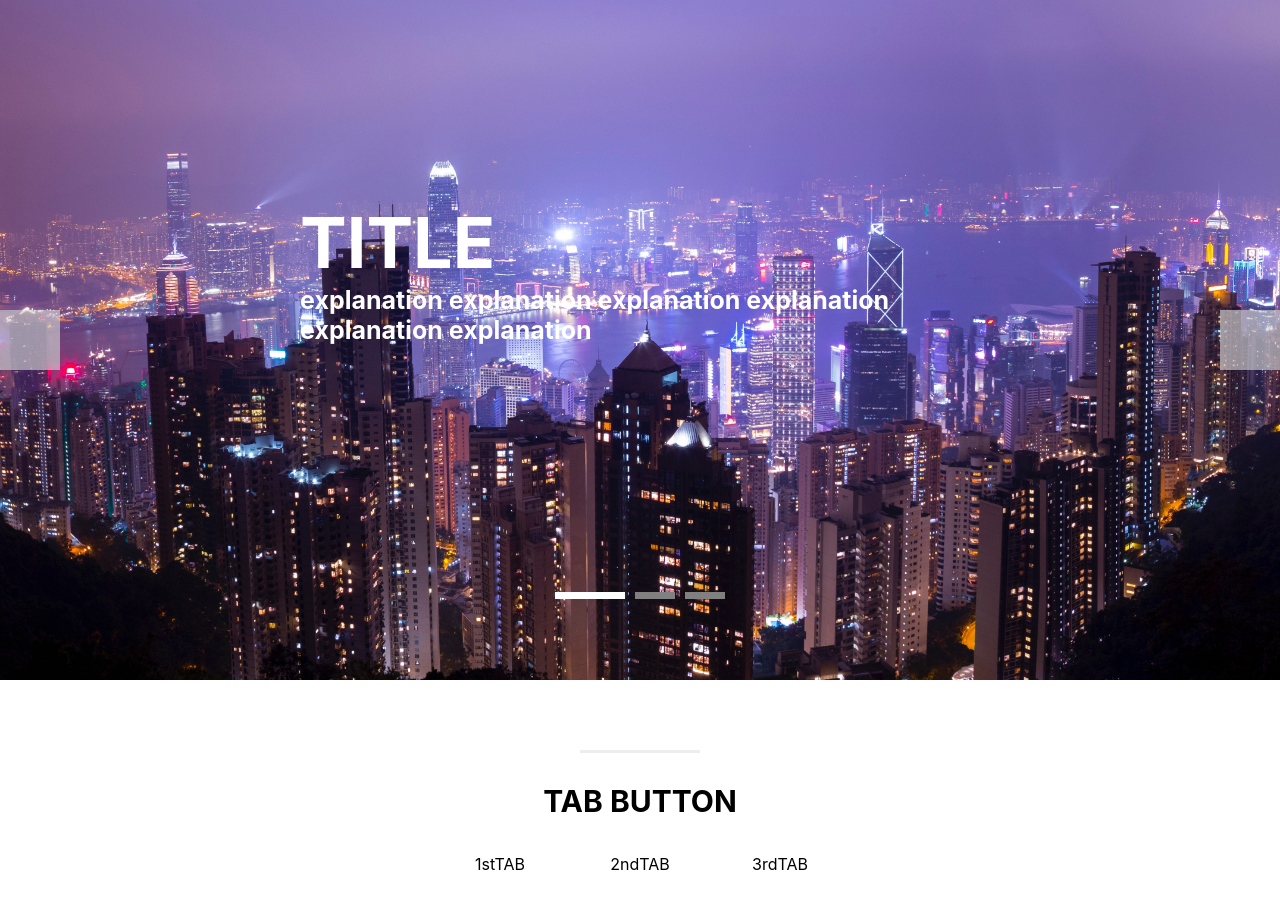
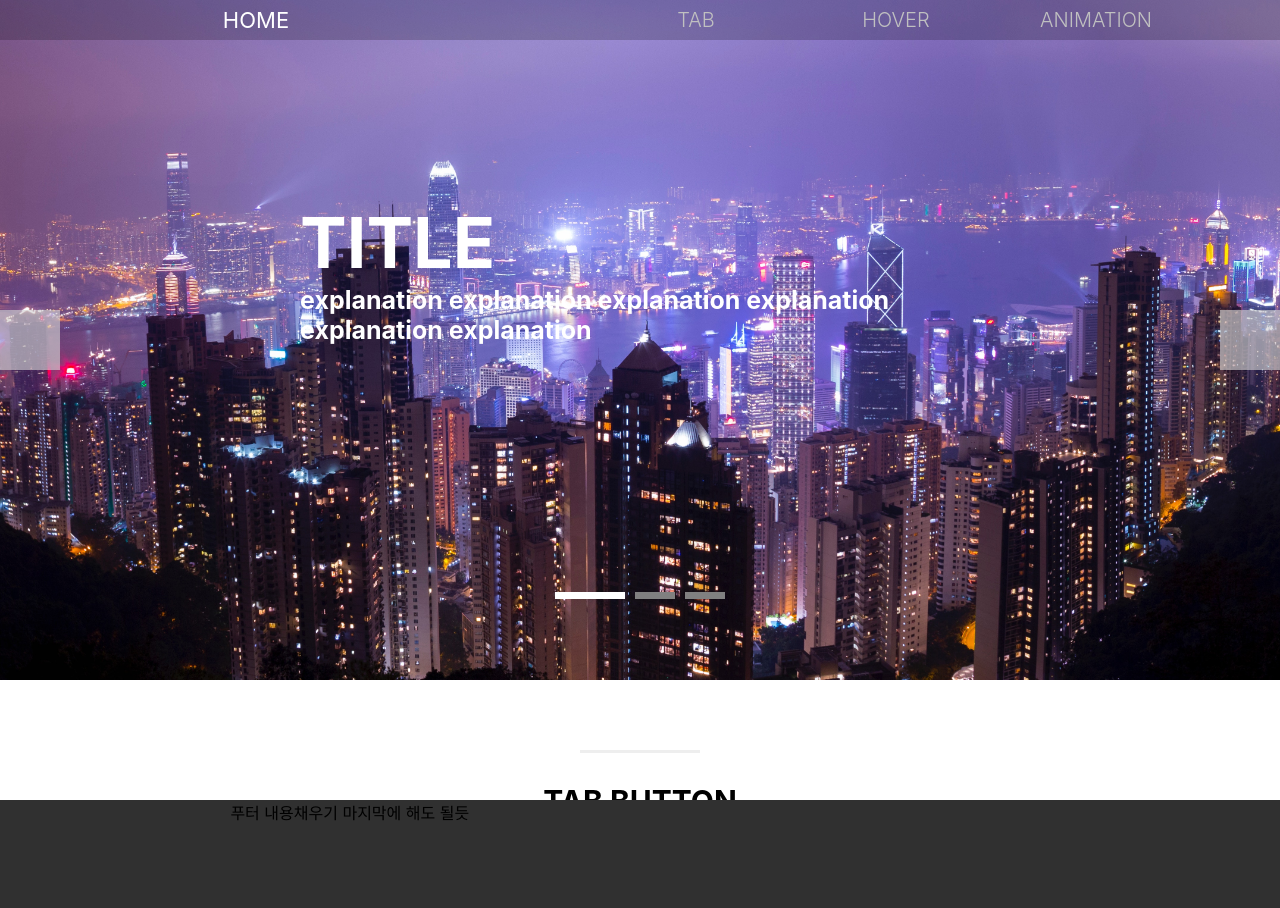
Before and after one commit to thdrudtp15/WebStandard, a React (Create React App) app in the folder web/: page / in a window 1280 px wide. Shown: the top 908 px of the page. Built offline with nearby package versions, Linux system fonts and the light colour scheme; grey boxes are pictures that could not be loaded; some icons are missing.

Commit message:
feat : 네브바 컴포넌트 생성 fix : 푸터 버튼 삭제 및 이벤트 추가

```diff
--- a/web/src/App.tsx
+++ b/web/src/App.tsx
@@ -5,6 +5,8 @@ import ImgSlide from './components/ImgSlide';
 import TabBtn from './components/TabBtn';
 import Hover from './components/Hover';
 import Section from './components/Section';
+import Footer from './components/Footer';
+import Navbar from './components/Navbar';
 
 import sectionImg from "./Image/light.jpg";
 
@@ -12,10 +14,13 @@ import sectionImg from "./Image/light.jpg";
 function App() {
   return (
     <div>
+      <Navbar />
       <ImgSlide />
       <TabBtn/>
       <Section img={sectionImg} subject="SECTION TITLE" text="SECTION EXPLANATION" fontColor="white"/>
       <Hover />
+      <div style={{height : "200px"}}></div>
+      <Footer />
     </div>
   );
 }
--- /dev/null
+++ b/web/src/components/Footer.tsx
@@ -0,0 +1,40 @@
+import "../css/footer.css";
+import "../css/boxTemplate.css"
+import userEvent from "@testing-library/user-event";
+import { useEffect } from "react";
+
+function Footer(){
+
+
+
+    //화면 끝까지 내리면 footer 전개하는 걸로
+    useEffect(()=>{
+        function scrollEvnt(){
+            let scroll = window.scrollY; //내가 내린 수치
+            let view = window.innerHeight; //보여지는 화면의 크기
+            let height =document.body.scrollHeight;//전체 화면의 높이
+
+            let percent = scroll / (height - view) * 100;
+
+            const tag = document.querySelector(".footer-wrap")
+            console.log(percent)
+                if(tag instanceof HTMLElement) {
+                    if(percent > 90) {
+                        tag.classList.add("footer-expand");
+                    }else {
+                        tag.classList.remove("footer-expand");
+                    }
+            }
+        }
+        window.addEventListener("scroll",scrollEvnt)
+        return ()=>{window.removeEventListener("scroll",scrollEvnt)}
+    },[])
+
+    return <div className="footer-wrap">
+            푸터 내용채우기 마지막에 해도 될듯
+    </div>
+
+}
+
+
+export default Footer;
--- a/web/src/components/Hover.tsx
+++ b/web/src/components/Hover.tsx
@@ -28,8 +28,8 @@ function Hover(){
     //간단하게 내용을 담을 템플릿을 작성하여
     //생산성 및 일관성을 챙기기 위해 노력했습니다.
     //================================
-    return <div className="template-wrap">
-                <div className="template-subject">HOVER & CLICK EVENT</div>
+    return <div className="template-wrap" id="hover">
+                <div className="template-subject">HOVER EVENT</div>
                 <div className="template-contentBox">
                     <div className="hover-content">
                         {hoverArr.map((data,index)=>{
--- a/web/src/components/ImgSlide.tsx
+++ b/web/src/components/ImgSlide.tsx
@@ -73,7 +73,7 @@ function Banner() {
             }
 
 
-             //=======================================================
+        //=======================================================
         // 원하는 슬라이드의 페이지로 이동하는 다이렉트 버튼의 스타일을 조정하는 부분입니다.
         //=======================================================
 
--- /dev/null
+++ b/web/src/components/Navbar.tsx
@@ -0,0 +1,37 @@
+import "../css/navbar.css";
+
+
+function Navbar(){
+
+    const catgArr = [
+        {name : "TAB" , path : "#tab" , dropdownMenu : ["TAB CONTENT1","TAB CONTENT2"]},
+        {name : "HOVER" , path : "#hover" , dropdownMenu : ["HOVER CONTENT1","HOVER CONTENT2"]},
+        {name : "ANIMATION" , path : "#animation" , dropdownMenu : ["ANI CONTENT1","ANI CONTENT2"]},
+    ]
+
+
+
+    return <div className="nav-wrap">
+            <div className="nav-logoBox">HOME</div>
+            <div className="nav-catgBox">
+                {catgArr.map((data,index)=>{
+                    return <NavCatg data={data}/>
+                })}
+            </div>
+        </div>
+}
+
+export default Navbar;
+
+
+function NavCatg({data} : {data : {name : string , path : string , dropdownMenu : string[]}}){
+    return <div className="nav-catg" >
+    <a href={`${data.path}`} className="nav-catgText">{data.name}</a>
+    <div className="nav-dropdownBox">
+        {data.dropdownMenu.map((menu,index)=>{
+             return <div key={index} className="nav-dropdown">{menu}</div>
+        })}
+
+    </div>
+</div>
+}
--- a/web/src/components/TabBtn.tsx
+++ b/web/src/components/TabBtn.tsx
@@ -60,13 +60,13 @@ function TabBtn(){
     }
 
 
-    return <div className="template-wrap">
+    return <div className="template-wrap" id="tab">
                 <div className="template-subject">TAB BUTTON</div>
                 <div className="template-contentBox">
 
                     <div className="tab-btnBox">
                         {catg.map((data,index)=>
-                        <div key={index} className="tab-btn" onClick={()=>{onChangeCatg(data.catg, index)}}>
+                        <div key={index} className={`tab-btn ${index === 0 && "tab-select"}`} onClick={()=>{onChangeCatg(data.catg, index)}}>
                             {data.name}
                         </div>)}
                     </div>
--- /dev/null
+++ b/web/src/css/footer.css
@@ -0,0 +1,17 @@
+
+
+.footer-wrap {
+    width: 100%;
+    height: 200px;
+    padding: 0px 18%;
+    background: #303030;
+    position: fixed;
+    z-index: 5;
+    bottom: 0;
+    transition: all 0.8s;
+    transform:  translateY(100%);
+}
+
+.footer-expand {
+    transform:  translateY(0%);
+}
--- /dev/null
+++ b/web/src/css/navbar.css
@@ -0,0 +1,77 @@
+
+
+.nav-wrap {
+    width: 100%;
+    position: absolute;
+    top: 0px;
+    height: 40px;
+    background: rgba(0,0,0,0.2);
+    z-index: 2;
+    color:white;
+    display: flex;
+}
+.nav-logoBox {
+    height: 100%;
+    width: 40%;
+    display: flex;
+    justify-content: center;
+    align-items: center;
+    font-size: 22px;
+
+}
+.nav-catgBox {
+    width: 60%;
+    height: 100%;
+    display: flex;
+    justify-content: center;
+    align-items: center;
+}
+.nav-catg{
+    min-width: 200px;
+    height: 100%;
+    display: flex;
+    justify-content: center;
+    align-items: center;
+    font-weight: 300;
+    font-size: 20px;
+    color: silver;
+    position: relative;
+    cursor: pointer;
+}
+
+
+
+.nav-catgText {
+    color: silver;
+    text-decoration: none;
+}
+
+.nav-catg:hover .nav-catgText {
+    color:  white;
+}
+.nav-catg:hover .nav-dropdown{
+  display: block;
+}
+
+.nav-dropdown:hover {
+    font-size: 15px;
+    color: white;
+}
+
+
+
+
+.nav-dropdownBox {
+    width: 100%;
+    position: absolute;
+    top :100%;
+}
+.nav-dropdown {
+    max-width: 100%;
+    background: rgba(0,0,0,0.2); ;
+    display: none;
+    text-align: center;
+    padding: 15px 15px;
+    font-weight: 300;
+    font-size: 12px;
+}
--- a/web/src/css/sectionTemplate.css
+++ b/web/src/css/sectionTemplate.css
@@ -24,7 +24,7 @@
     left: 400px;
     margin: auto;
     padding: 30px 0px;
-    z-index: 100;
+    z-index: 2;
 }
 
 .section-subject {
```
Also changed, not shown: web/src/App.css (line endings or trailing spaces).
